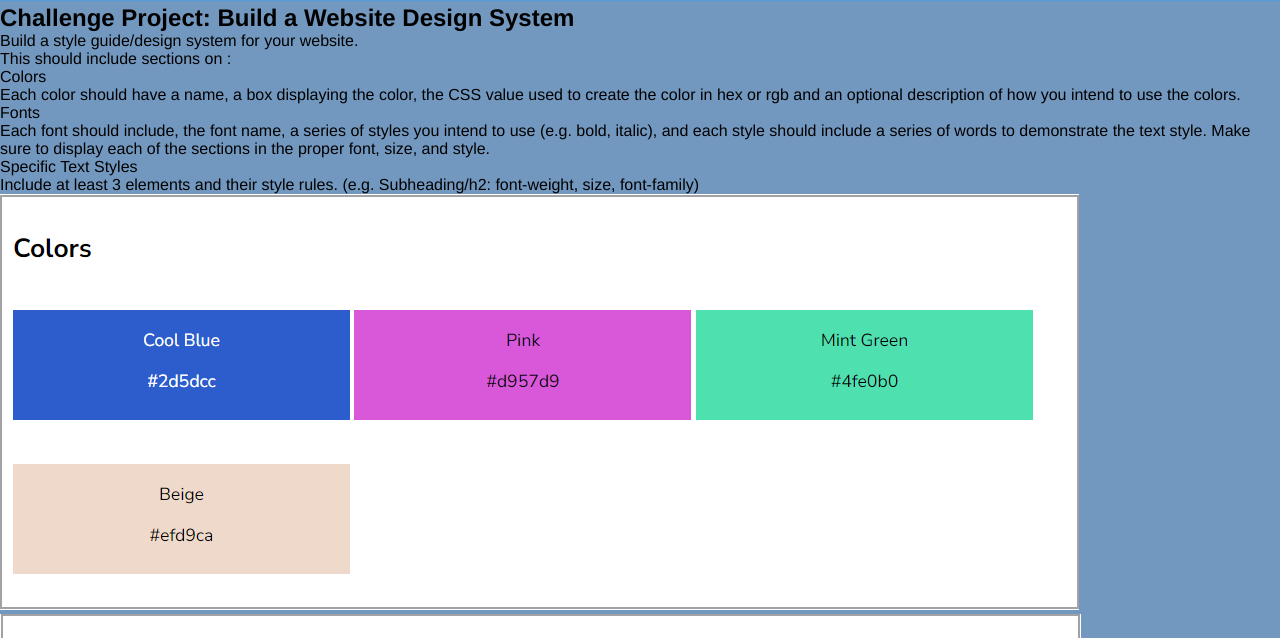
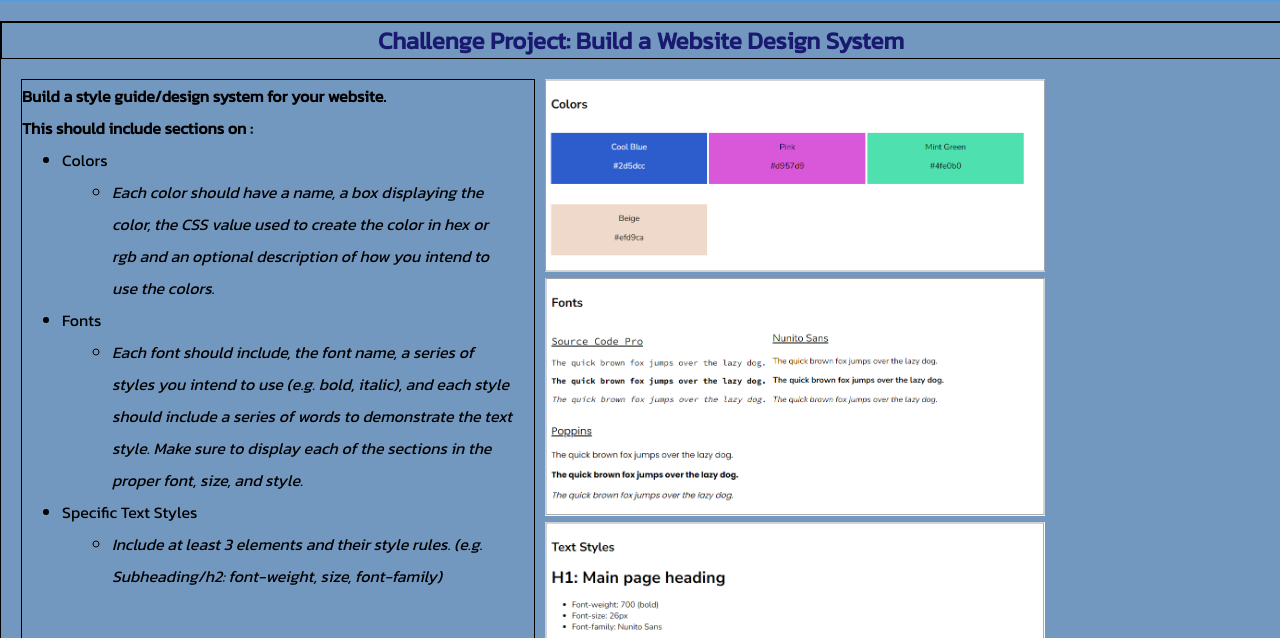
Before and after one commit to Roannej/website-design-system, a plain HTML site: page starting/index.html in a window 1280 px wide. Shown: the part 162-800 px from the top of the page. Drawn offline with Linux system fonts and the light colour scheme.

Commit message:
add main section

```diff
--- a/starting/index.html
+++ b/starting/index.html
@@ -5,6 +5,12 @@
     <meta name="viewport" content="width=device-width, initial-scale=1.0">
     <title>Website Design System</title>
     <link rel="stylesheet" type="text/css" href="styles.css">
+    <link rel="preconnect" href="https://fonts.googleapis.com">
+    <link rel="preconnect" href="https://fonts.gstatic.com" crossorigin>
+    <link href="https://fonts.googleapis.com/css2?family=Kanit&display=swap" rel="stylesheet">
+    <link rel="preconnect" href="https://fonts.googleapis.com">
+    <link rel="preconnect" href="https://fonts.gstatic.com" crossorigin>
+    <link href="https://fonts.googleapis.com/css2?family=Kanit:wght@300;400&display=swap" rel="stylesheet">
 </head>
 <body>
     <header id="header">
@@ -17,15 +23,15 @@
         <li><a href="#">Text Styles</a></li>
     </nav>
 
-    <main>
-        <div>
-            <h2>Challenge Project: Build a Website Design System</h2>
-            <div>
+    <main id="main">
+        <h2>Challenge Project: Build a Website Design System</h2>
+        <div class="main-head">
+            <div id="project">
                 <p>Build a style guide/design system for your website.</p>
                 <p>This should include sections on &colon;</p>
-                    <ul>
+                    <ul class="list">
                         <li>Colors</li>
-                            <ul>
+                            <ul class="nest">
                                 <li>Each color should have a name, a box
                                     displaying the color, the CSS value
                                     used to create the color in hex or rgb and
@@ -34,7 +40,7 @@
                                 </li>
                             </ul>
                         <li>Fonts</li>
-                            <ul>
+                            <ul class="nest">
                                 <li>Each font should include, the font
                                     name, a series of styles you intend to use
                                     (e.g. bold, italic), and each style should
@@ -44,19 +50,19 @@
                                 </li>
                             </ul>
                         <li>Specific Text Styles</li>
-                            <ul>
+                            <ul class="nest">
                                 <li>Include at least 3 elements and their style
                                     rules. (e.g. Subheading/h2: font-weight, size,
                                     font-family)
                                 </li>
                             </ul>
                     </ul>
-            <div>
-                <img src="/resources/codecademy-colors.png">
-                <img src="/resources/codecademy-fonts.png">
-                <img src="/resources/codecademy-text-styles.png">
             </div>
-            </div>
+        <div class="proj-img">
+            <img src="/resources/codecademy-colors.png" width="500px">
+            <img src="/resources/codecademy-fonts.png" width="500px">
+            <img src="/resources/codecademy-text-styles.png" width="500px">
+        </div>
         </div>
     </main>
     <footer>
--- a/starting/styles.css
+++ b/starting/styles.css
@@ -67,3 +67,50 @@ html {
 .nav a:hover {
     color: white;
 }
+
+#main {
+    margin: 20px auto;
+    width: 100%;
+    font-family: 'Kanit', sans-serif;
+    border: 1px solid black;
+    align-items: center;
+    align-content: center;
+}
+
+.main-head {
+    display: flex;
+}
+
+#main h2{
+    text-align: center;
+    margin: 0px auto 20px;
+    color: midnightblue;
+    border: 1px solid black;
+}
+
+#project {
+    width: 40%;
+    justify-content: start;
+    text-align: left;
+    margin: 0 10px 0 20px;
+    line-height: 2;
+    border: 1px solid black;
+}
+
+#project p {
+    font-weight: bold;
+}
+
+#project .list {
+    margin: 0 10px 0 40px;
+}
+
+.nest {
+    margin: 0 10px 0 50px;
+    font-style: italic;
+}
+
+.proj-img {
+    display: inline-block;
+    width: 50%;
+}
```
